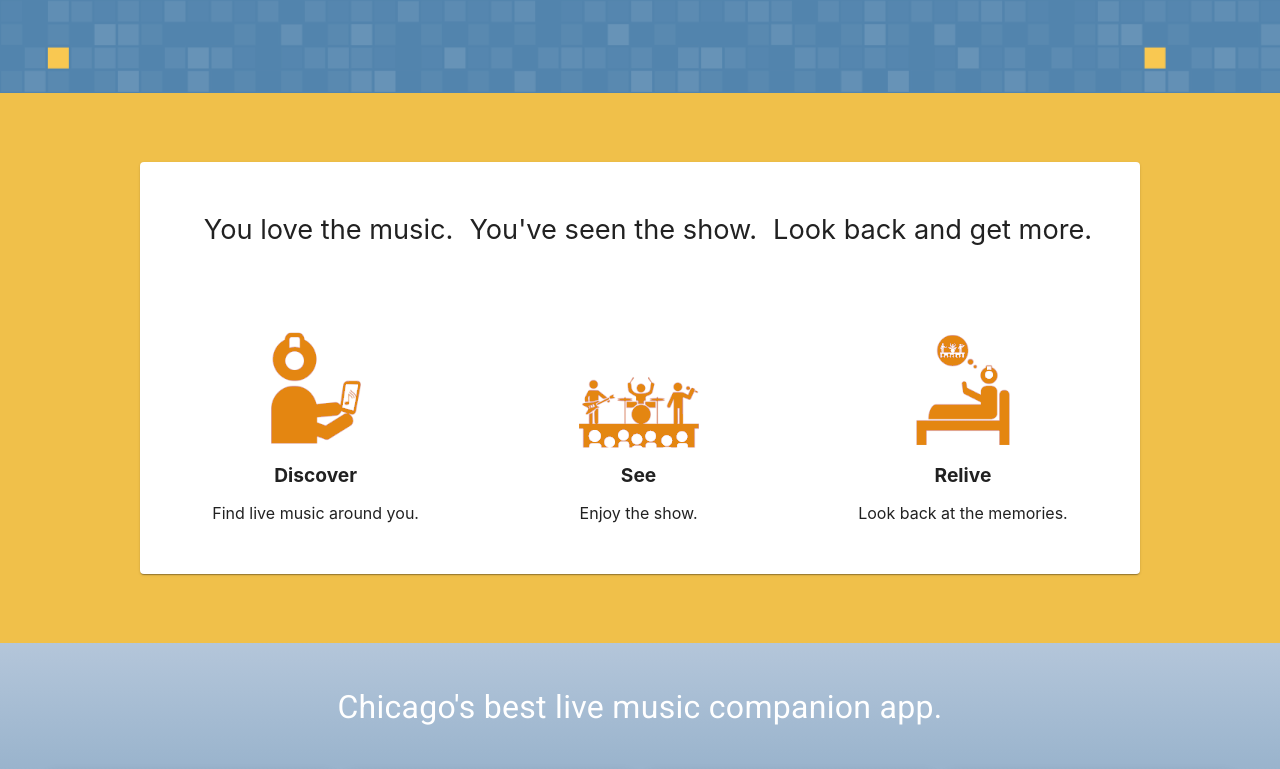
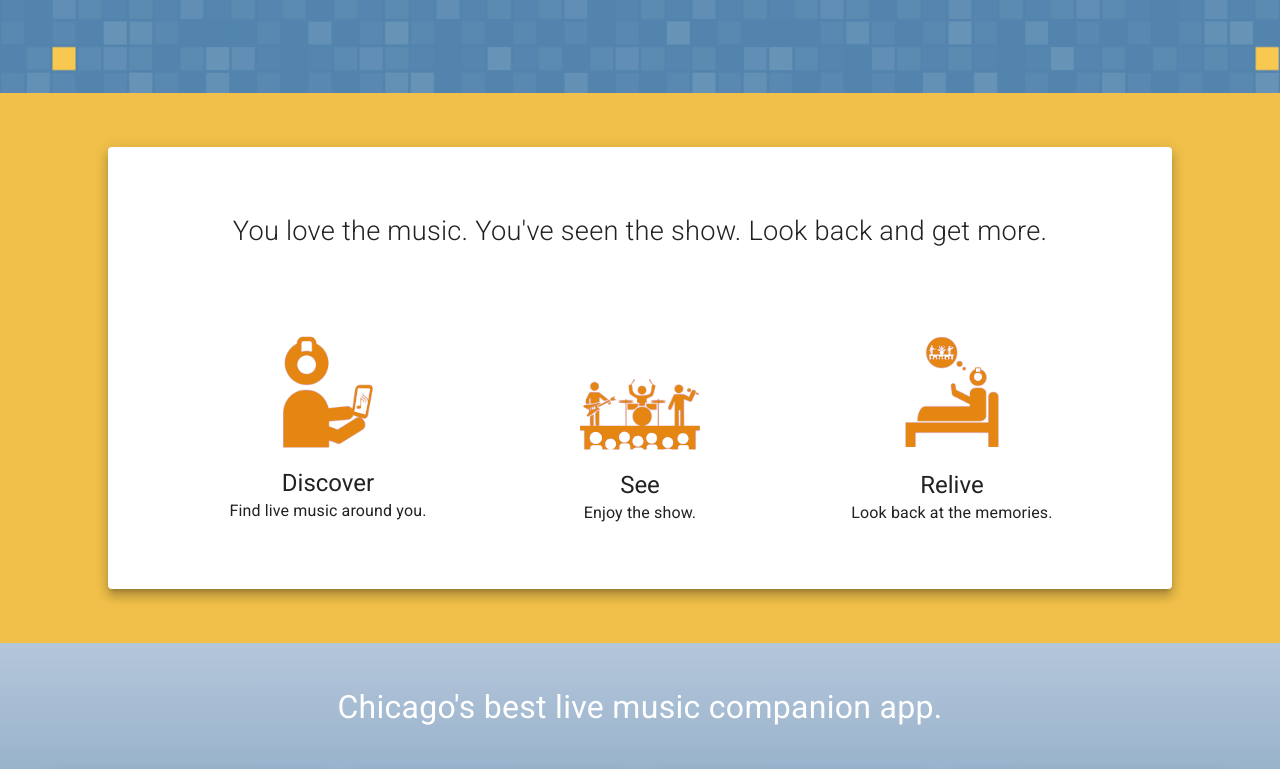
Before and after one commit to benjaminsinaiko/ven.u, a React (Create React App) app in the folder client/: page / in a window 1280 px wide. Shown: the part 671-1440 px from the top of the page. Built offline with nearby package versions, Linux system fonts and the light colour scheme.

Commit message:
Styling changes

```diff
--- a/client/src/components/landing/LandingAppInfo.js
+++ b/client/src/components/landing/LandingAppInfo.js
@@ -42,6 +42,7 @@ const LandingAppInfo = props => {
       <ButtonBase
         className={classes.appButton}
         href="https://itunes.apple.com/us/app/ven-u/id1027450596"
+        target="blank"
       />
     </div>
   );
--- a/client/src/components/landing/LandingIconInfo.js
+++ b/client/src/components/landing/LandingIconInfo.js
@@ -1,5 +1,5 @@
 import React from 'react';
-import { Paper } from '@material-ui/core';
+import { Card, Typography, Grid } from '@material-ui/core';
 
 import useStyles from './styles/LandingIconInfoStyles';
 import discoverIcon from '../../assets/iconDiscover.png';
@@ -11,30 +11,29 @@ const LandingIconInfo = () => {
 
   return (
     <div className={classes.root}>
-      <Paper className={classes.paper}>
-        <div className={classes.title}>
-          <span>You love the music. </span> <span> You've seen the show. </span>
-          <span> Look back and get more.</span>
-        </div>
+      <Card className={classes.card} raised>
+        <Typography className={classes.title}>
+          You love the music. You've seen the show. Look back and get more.
+        </Typography>
 
-        <div className={classes.iconsGroup}>
-          <div className={classes.icons}>
-            <img src={discoverIcon} alt="discover icon" />
-            <h4>Discover</h4>
-            <p>Find live music around you.</p>
-          </div>
-          <div className={classes.icons}>
+        <Grid container alignItems="center" className={classes.iconsGroup}>
+          <Grid item xs={12} sm={4} className={classes.icons}>
+            <img src={discoverIcon} alt="discover icon" align="center" />
+            <Typography variant="h5">Discover</Typography>
+            <Typography variant="body1">Find live music around you.</Typography>
+          </Grid>
+          <Grid item xs={12} sm={4} className={classes.icons}>
             <img src={seeIcon} alt="see icon" />
-            <h4>See</h4>
-            <p>Enjoy the show.</p>
-          </div>
-          <div className={classes.icons}>
+            <Typography variant="h5">See</Typography>
+            <Typography variant="body1">Enjoy the show.</Typography>
+          </Grid>
+          <Grid item xs={12} sm={4} className={classes.icons}>
             <img src={reliveIcon} alt="relive icon" />
-            <h4>Relive</h4>
-            <p>Look back at the memories.</p>
-          </div>
-        </div>
-      </Paper>
+            <Typography variant="h5">Relive</Typography>
+            <Typography variant="body1">Look back at the memories.</Typography>
+          </Grid>
+        </Grid>
+      </Card>
     </div>
   );
 };
--- a/client/src/components/landing/styles/LandingHeroStyles.js
+++ b/client/src/components/landing/styles/LandingHeroStyles.js
@@ -7,8 +7,8 @@ const useStyles = makeStyles(theme => ({
     display: 'flex',
     justifyContent: 'center',
     alignItems: 'center',
-    height: 700,
-
+    height: 764,
+    marginTop: -64,
     backgroundColor: '#5284ad',
     backgroundImage: `url(${bg})`,
     backgroundAttachment: 'fixed',
@@ -23,6 +23,7 @@ const useStyles = makeStyles(theme => ({
     maxWidth: '1000px'
   },
   heroLogo: {
+    marginTop: theme.spacing(8),
     marginBottom: theme.spacing(10),
     '& img': {
       height: '8em',
@@ -35,6 +36,7 @@ const useStyles = makeStyles(theme => ({
     flexDirection: 'column',
     alignSelf: 'flex-start',
     fontSize: '2.5rem',
+    fontWeight: 700,
     '& p': {
       margin: 0
     },
@@ -58,6 +60,10 @@ const useStyles = makeStyles(theme => ({
     padding: theme.spacing(2),
     margin: theme.spacing(6),
     fontSize: '1.1em',
+    '&:hover': {
+      color: '#db7f0f',
+      backgroundColor: 'white'
+    },
     [theme.breakpoints.down('sm')]: {
       width: '60%',
       fontSize: '1rem',
--- a/client/src/components/landing/styles/LandingIconInfoStyles.js
+++ b/client/src/components/landing/styles/LandingIconInfoStyles.js
@@ -5,24 +5,21 @@ const useStyles = makeStyles(theme => ({
     display: 'flex',
     justifyContent: 'center',
     alignItems: 'center',
-    height: '550px',
+    minHeight: '550px',
     backgroundColor: '#f0c04a',
     [theme.breakpoints.down('sm')]: {
-      height: '1100px'
-    },
-    [theme.breakpoints.down('xs')]: {
-      height: '1000px'
+      fontSize: '75%'
     }
   },
-  paper: {
+  card: {
     display: 'flex',
     flexDirection: 'column',
     justifyContent: 'space-evenly',
     height: '75%',
     width: '90%',
     maxWidth: '1000px',
+    padding: theme.spacing(4),
     [theme.breakpoints.down('sm')]: {
-      height: '90%',
       width: '90%'
     },
     [theme.breakpoints.down('xs')]: {
@@ -31,66 +28,29 @@ const useStyles = makeStyles(theme => ({
     }
   },
   title: {
-    display: 'flex',
-    justifyContent: 'center',
-    width: '100%',
+    fontSize: '1.7rem',
+    fontWeight: 300,
+    textAlign: 'center',
     marginTop: theme.spacing(4),
     marginBottom: theme.spacing(4),
+    [theme.breakpoints.down('sm')]: {
+      fontSize: '1.4rem'
+    },
     [theme.breakpoints.down('xs')]: {
+      fontSize: '1.2rem',
+      fontWeight: 400,
       flexDirection: 'column',
       alignItems: 'center',
       justifyContent: 'space-between',
       margin: 0
-    },
-    '& span': {
-      fontSize: '1.7em',
-      fontWeight: '400',
-      padding: 0,
-      marginLeft: theme.spacing(2),
-      [theme.breakpoints.down('md')]: {
-        marginLeft: theme.spacing(2)
-      },
-      [theme.breakpoints.down('sm')]: {
-        fontSize: '1.3em',
-        marginLeft: theme.spacing(0.5)
-      },
-      [theme.breakpoints.down('xs')]: {
-        fontSize: '2em'
-      }
     }
   },
   iconsGroup: {
-    display: 'flex',
-    justifyContent: 'space-around',
-    [theme.breakpoints.down('sm')]: {
-      flexDirection: 'column'
-    }
+    padding: theme.spacing(4)
   },
   icons: {
-    display: 'flex',
-    flexDirection: 'column',
     alignItems: 'center',
-    justifyItems: 'flex-start',
-    margin: theme.spacing(2),
-    '& img': {
-      height: '150px',
-      width: 'auto'
-    },
-    '& h4': {
-      fontSize: '1.2em',
-      margin: 0
-    },
-    '& p': {
-      fontSize: '1em'
-    },
-    [theme.breakpoints.down('sm')]: {
-      '& h4': {
-        fontSize: '1.5em'
-      },
-      '& p': {
-        fontSize: '1.2em'
-      }
-    }
+    textAlign: 'center'
   }
 }));
 
--- a/client/src/components/layout/styles/NavbarStyles.js
+++ b/client/src/components/layout/styles/NavbarStyles.js
@@ -7,7 +7,8 @@ const useStyles = makeStyles(theme => ({
     justifyContent: 'flex-center'
   },
   navbar: {
-    backgroundColor: '#212121'
+    backgroundColor: '#4b7da5',
+    opacity: 0.8
   },
   menuButton: {
     marginRight: theme.spacing(2)
```
Also changed, not shown: client/src/assets/heroBackground.svg.
